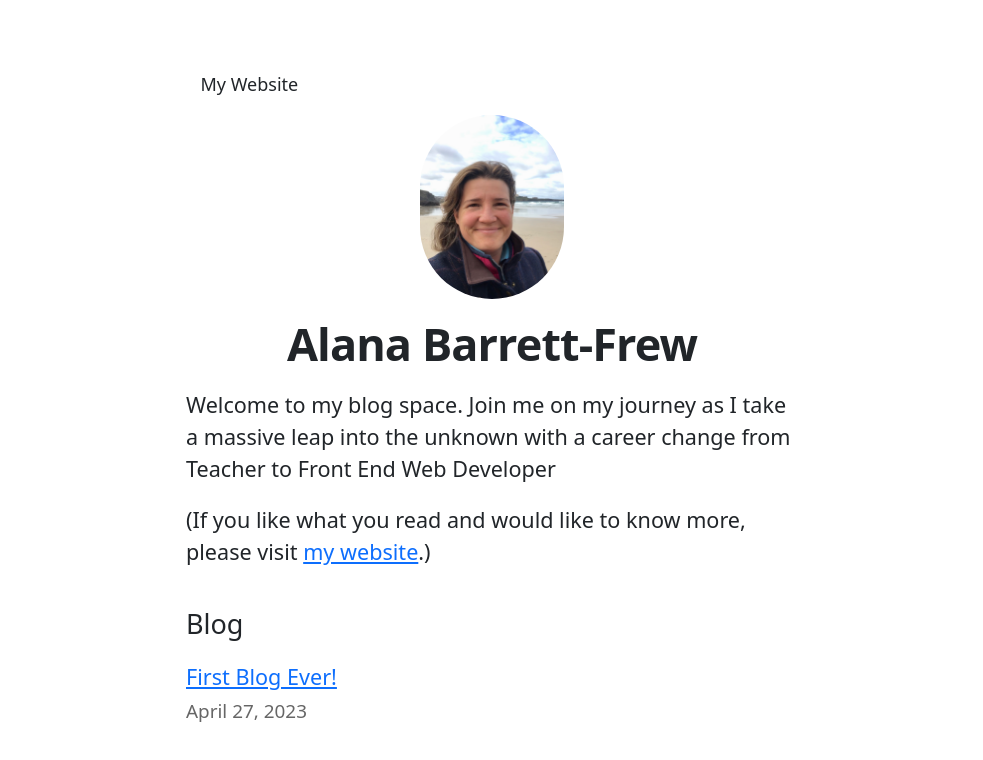
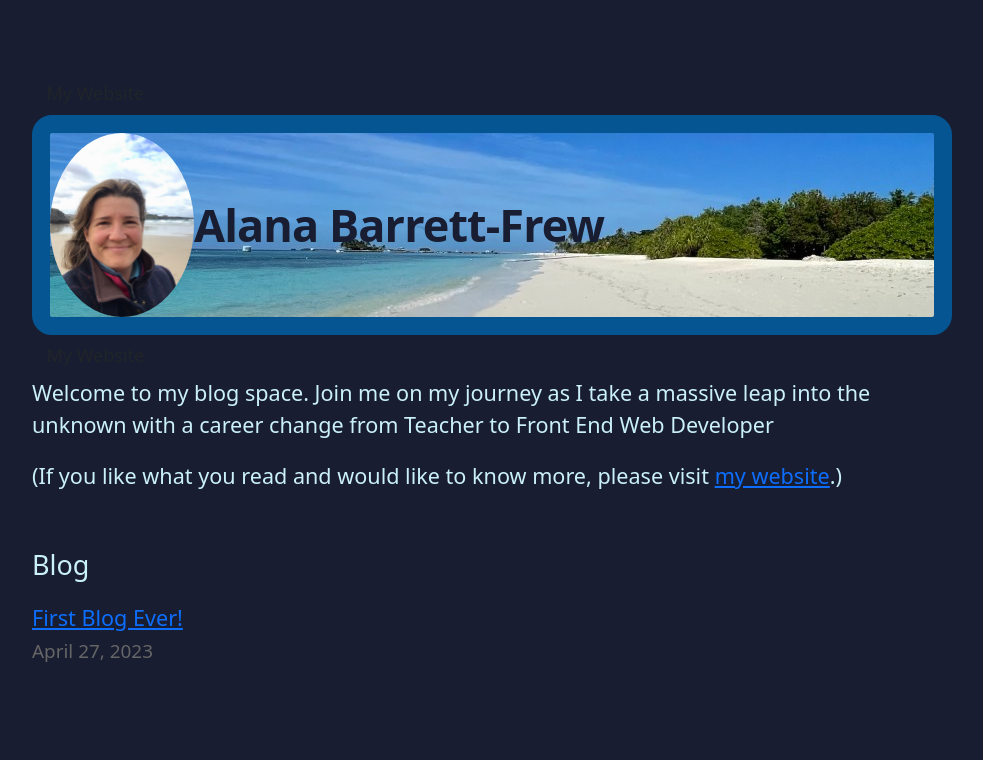
Before and after one commit to AlanaBF/nextjs-blog, a Next.js app: page / in a window 1280 px wide. Shown: the top 760 px of the page, without its empty margins (148-1131 px from the left). Built offline with nearby package versions, Linux system fonts and the light colour scheme.

Commit message:
style added to background

```diff
--- a/components/layout.js
+++ b/components/layout.js
@@ -10,7 +10,7 @@ export const siteTitle = 'AlanaBF Blog Site';
 export default function Layout({ children, home }) {
   return (
     <div className={styles.container}>
-
+       <Navbar/>
         <Head>
         <link rel="icon" href="/favicon.ico" />
         <meta
@@ -25,8 +25,9 @@ export default function Layout({ children, home }) {
         />
         <meta name="og:title" content={siteTitle} />
         <meta name="twitter:card" content="summary_large_image" />
-      </Head>
-   <Navbar/>
+
+       </Head>
+
       <header className={styles.header}>
 
         {home ? (
--- a/components/layout.module.css
+++ b/components/layout.module.css
@@ -1,15 +1,24 @@
 .container {
-    max-width: 36rem;
-    padding: 0 1rem;
+  width: 100%;
+  padding: 1rem 10rem;
   margin: 3rem auto 6rem;
+  background-color: #181d31;
+  color: #caf0f8;
 }
 
 .header {
   display: flex;
-    flex-direction: column;
+  background-position: center;
+  margin: 0;
   align-items: center;
+  background-image: url("../public/images/maldives.jpg");
+  color: #caf0f8;
+  border: rgb(5, 85, 146) solid 1rem;
+  border-radius: 20px;
+  width: 100%;
 }
 
 .backToHome {
   margin: 3rem 0 0;
+  color: #caf0f8;
 }
--- a/components/navbar.js
+++ b/components/navbar.js
@@ -1,13 +1,15 @@
 // components/Navbar.
-
+import styles from './layout.module.css'
 import Link from "next/link";
 import React from "react";
+
 const Navbar = () => {
   return (
-    <div className="navbar bg-base-100">
+    <div className={`${styles.navbar} "styles.bg-base-100"`}>
       <div className="flex-1">
-        <Link className="btn btn-ghost normal-case text-xl" href="https://alanabarrettfrew.com">My Website</Link>
+        <Link className="btn" href="https://alanabarrettfrew.com">My Website</Link>
       </div>
+
     </div>
   );
 };
--- /dev/null
+++ b/components/navbar.modules.css
@@ -0,0 +1,8 @@
+.navbar {
+    background-color: rgb(5, 85, 146);
+    color: #caf0f8;
+}
+
+.btn {
+    color: #caf0f8;
+}
--- a/pages/index.js
+++ b/pages/index.js
@@ -4,6 +4,7 @@ import utilStyles from '../styles/utils.module.css';
 import { getSortedPostsData } from '../lib/posts';
 import Link from 'next/link';
 import Date from '../components/date';
+import Navbar from '../components/navbar';
 
 export async function getStaticProps() {
   const allPostsData = getSortedPostsData();
@@ -16,6 +17,7 @@ export async function getStaticProps() {
 export default function Home({allPostsData}) {
   return (
     <Layout home>
+    <Navbar/>
       <Head>
         <title>{siteTitle}</title>
       </Head>
--- a/posts/first-blog.md
+++ b/posts/first-blog.md
@@ -7,7 +7,7 @@ Welcome to my blog site where I am going to try and share my journey as I leave
 
 It's been the most amazing 20 teaching years of highs and lows and everything between. I consider myself thoroughly lucky to have been given the opportunities I have had. In particular, with my latest role where I have built a school farm, introduced an Animal Care BTEC and introduced and Managed the Duke of Edinburgh Award, but also to have had the opportunity to live in Spain and work in a British School there and to live and work in a boarding school as a Sports Coach, Teacher and House Parent. I've taught, Maths, PE and Geography and a whole host of other subjects as required. Overall a highly successful and enjoyable teaching career
 
-Whilst I am sad to be leaving, with the education sustem as it is, I feel it is the right time to leave teaching and pursue a career which I can really get my teeth into and put my stamp on... This is the first time I have actually left school and I'm 41!!!
+Whilst I am sad to be leaving, with the education sustem as it is, I feel it is the right time to leave teaching and finally do something for me... This is the first time I have actually left school... ever ... and I'm 41!!!
 
 I'm so excited to get started and see where my journey takes me. Ive just completed an intensive 16 week bootcamp in Front End Web Development which I stumbled across on the Governments Skills for Life website and worked with the most fabulous and inspiring instruction team. EdX, I am very grateful for the opportunity. I'm also thrilled to keep in contact and continue to code with the team members I completed my two projects with.
 
@@ -17,6 +17,6 @@ We have one chance at life and you never know what's around the corner...
 
 So...
 
-"If you always do what you've always done, you will always get what you've always got." Henry Ford
+_"If you always do what you've always done, you will always get what you've always got."_ (Henry Ford)
 
-Here's to the first page in my new chapter...
+#### Here's to the first page in my new chapter...
--- a/styles/Home.module.css
+++ b/styles/Home.module.css
@@ -8,14 +8,13 @@
 }
 
 .title a {
-  color: #0070f3;
   text-decoration: none;
 }
 
 .title a:hover,
 .title a:focus,
 .title a:active {
-  text-decoration: underline;
+  text-decoration: none;
 }
 
 .title {
--- a/styles/globals.css
+++ b/styles/globals.css
@@ -6,6 +6,7 @@ body {
     Cantarell, Fira Sans, Droid Sans, Helvetica Neue, sans-serif;
   line-height: 1.6;
   font-size: 18px;
+  background-color: #181d31;
 }
 
 * {
@@ -13,12 +14,12 @@ body {
 }
 
 a {
-  color: #0070f3;
+  color: rgb(5, 85, 146);
   text-decoration: none;
 }
 
 a:hover {
-  text-decoration: underline;
+  text-decoration: none;
 }
 
 img {
--- a/styles/utils.module.css
+++ b/styles/utils.module.css
@@ -4,6 +4,8 @@
     font-weight: 800;
     letter-spacing: -0.05rem;
     margin: 1rem 0;
+    color: #181d31;
+
   }
 
   .headingXl {
@@ -26,7 +28,7 @@
   }
 
   .borderCircle {
-    border-radius: 9999px;
+    border-radius: 100%;
   }
 
   .colorInherit {
@@ -34,7 +36,7 @@
   }
 
   .padding1px {
-    padding-top: 1px;
+    padding-top: 1rem;
   }
 
   .list {
```
Also changed, not shown: public/images/maldives.jpg (added). Lines whose indentation alone changed are shown as unchanged.
